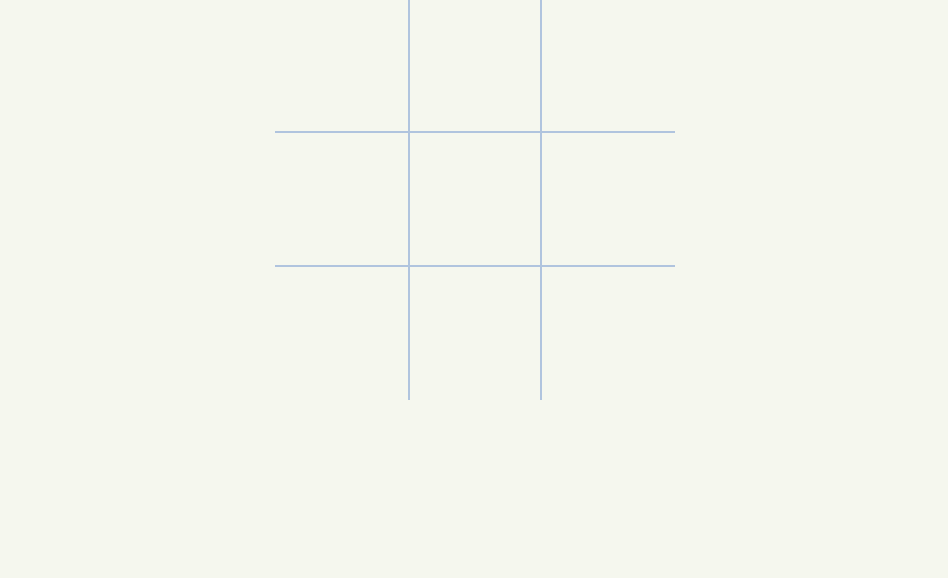
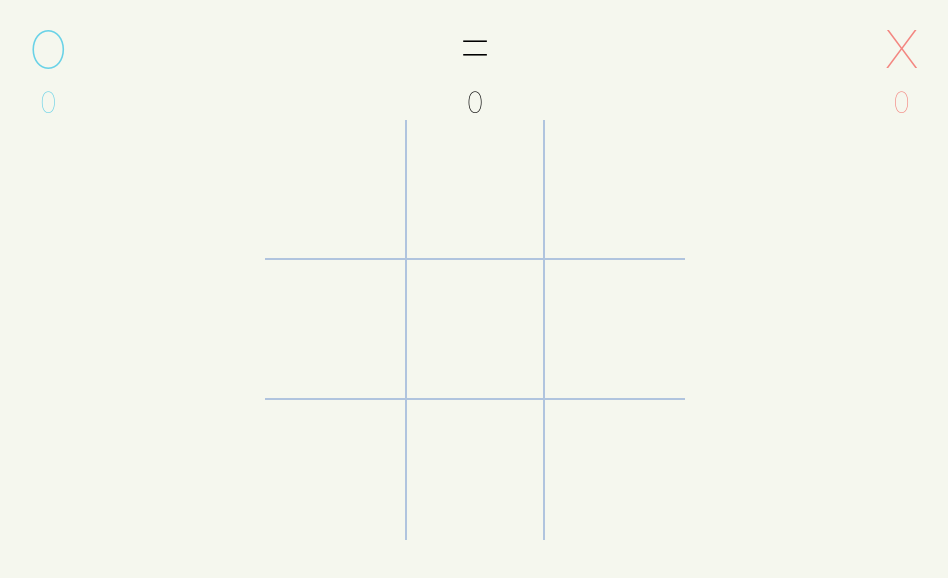
Before and after one commit to i-amare/tic-tac-toe, a React (Create React App) app: page / in a window 1280 px wide. Shown: the top 578 px of the page, without its empty margins (165-1113 px from the left). Built offline with nearby package versions, Linux system fonts and the light colour scheme.

Commit message:
Added a scoreboard

```diff
--- a/src/App.tsx
+++ b/src/App.tsx
@@ -1,7 +1,14 @@
 import Grid from './Components/Grid';
+import ScoreBoard from './Components/Scoreboard';
 import './Styles/App.css';
 import { useState } from 'react';
 import Vendor from './Scripts/vendor';
+
+interface scoreBoard {
+	o: number;
+	'=': number;
+	x: number;
+}
 
 function App() {
 	const [gridState, setGridState] = useState([
@@ -10,6 +17,12 @@ function App() {
 		['', '', ''],
 	]);
 
+	const [scoreState, setScoreState] = useState({
+		o: 0,
+		'=': 0,
+		x: 0,
+	});
+
 	const [currentPlayer, setCurrentPlayer] = useState('x');
 
 	const onTileClick = (rowIdx: number, colIdx: number) => {
@@ -17,9 +30,9 @@ function App() {
 			updateGridState(rowIdx, colIdx);
 			switchCurrentPlayer();
 			if (Vendor.checkWin(gridState)) {
-				alert(`${currentPlayer} has won`);
+				updateScore(`${currentPlayer}`);
 			} else if (Vendor.checkDraw(gridState)) {
-				alert(`It is a draw`);
+				updateScore('=');
 			}
 		}
 	};
@@ -34,8 +47,15 @@ function App() {
 		currentPlayer === 'x' ? setCurrentPlayer('o') : setCurrentPlayer('x');
 	};
 
+	const updateScore = (score: String) => {
+		let newScore = scoreState;
+		newScore[score as keyof scoreBoard] += 1;
+		setScoreState(newScore);
+	};
+
 	return (
 		<div className='App'>
+			<ScoreBoard score={scoreState} />
 			<Grid gridState={gridState} onTileClick={onTileClick} />
 		</div>
 	);
--- a/src/Components/Scoreboard.tsx
+++ b/src/Components/Scoreboard.tsx
@@ -1,5 +1,31 @@
-const Scoreboard = () => {
+import Styles from '../Styles/ScoreBoard.module.css';
 
+interface scoreBoardProps {
+	score: score;
 }
 
+interface score {
+	o: number;
+	'=': number;
+	x: number;
+}
+
+const Scoreboard = (props: scoreBoardProps) => {
+	return (
+		<div className={Styles.scoreBoard}>
+			{Object.keys(props.score).map((name: String, nameIdx: number) => (
+				<div
+					style={{
+						color: `var(--${name}-colour)`,
+					}}
+					key={nameIdx}
+				>
+					<h1 className={Styles.header}>{name}</h1>
+					<h5 className={Styles.score}>{props.score[name as keyof score]}</h5>
+				</div>
+			))}
+		</div>
+	);
+};
+
 export default Scoreboard;
--- a/src/Components/Tile.tsx
+++ b/src/Components/Tile.tsx
@@ -1,4 +1,4 @@
-import { CSSProperties } from 'react';
+import Styles from '../Styles/Tile.module.css';
 
 interface tileProps {
 	tileState: String;
@@ -8,27 +8,20 @@ interface tileProps {
 }
 
 const Tile = (props: tileProps) => {
-	const centerItems = {
-		display: 'grid',
-		alignContent: 'center',
-		justifyContent: 'center',
-	};
-
-	const characterStyling: CSSProperties = {
-		fontSize: 'var(--character-size)',
-		fontWeight: 'lighter',
-		color: `var(--${props.tileState}-colour)`,
-		margin: 0,
-	};
-
 	return (
 		<div
 			id={`r${props.rowIdx}c${props.colIdx}`}
-			className='view-tiles'
-			style={centerItems}
+			className={Styles.tile}
 			onClick={() => props.onTileClick(props.rowIdx, props.colIdx)}
 		>
-			<h3 style={characterStyling}>{props.tileState}</h3>
+			<h3
+				className={Styles.text}
+				style={{
+					color: `var(--${props.tileState}-colour)`,
+				}}
+			>
+				{props.tileState}
+			</h3>
 		</div>
 	);
 };
--- a/src/Styles/App.css
+++ b/src/Styles/App.css
@@ -1,6 +1,7 @@
 :root {
-	--grid-size: 400px;
+	--grid-size: 420px;
 	--character-size: 90px;
+	--font-size: 35px;
 	--o-colour: #69d2e7;
 	--x-colour: #f38680;
 	--border-colour: lightsteelblue;
@@ -9,6 +10,7 @@
 
 * {
 	background-color: var(--background-colour);
+	margin: 0;
 }
 
 /* Creates the game grid */
--- /dev/null
+++ b/src/Styles/ScoreBoard.module.css
@@ -0,0 +1,14 @@
+.scoreBoard {
+	display: grid;
+	grid-template-columns: 1fr 1fr 1fr;
+	text-align: center;
+	font-size: var(--font-size);
+}
+
+.header {
+	font-weight: lighter;
+}
+
+.score {
+	font-weight: lighter;
+}
--- /dev/null
+++ b/src/Styles/Tile.module.css
@@ -0,0 +1,12 @@
+.tile {
+	display: grid;
+	align-content: center;
+	justify-content: center;
+}
+
+.text {
+	font-size: var(--character-size);
+	font-weight: lighter;
+	text-align: center;
+	margin-bottom: 15px;
+}
```
Also changed, not shown: src/assets/reset.svg (added).
